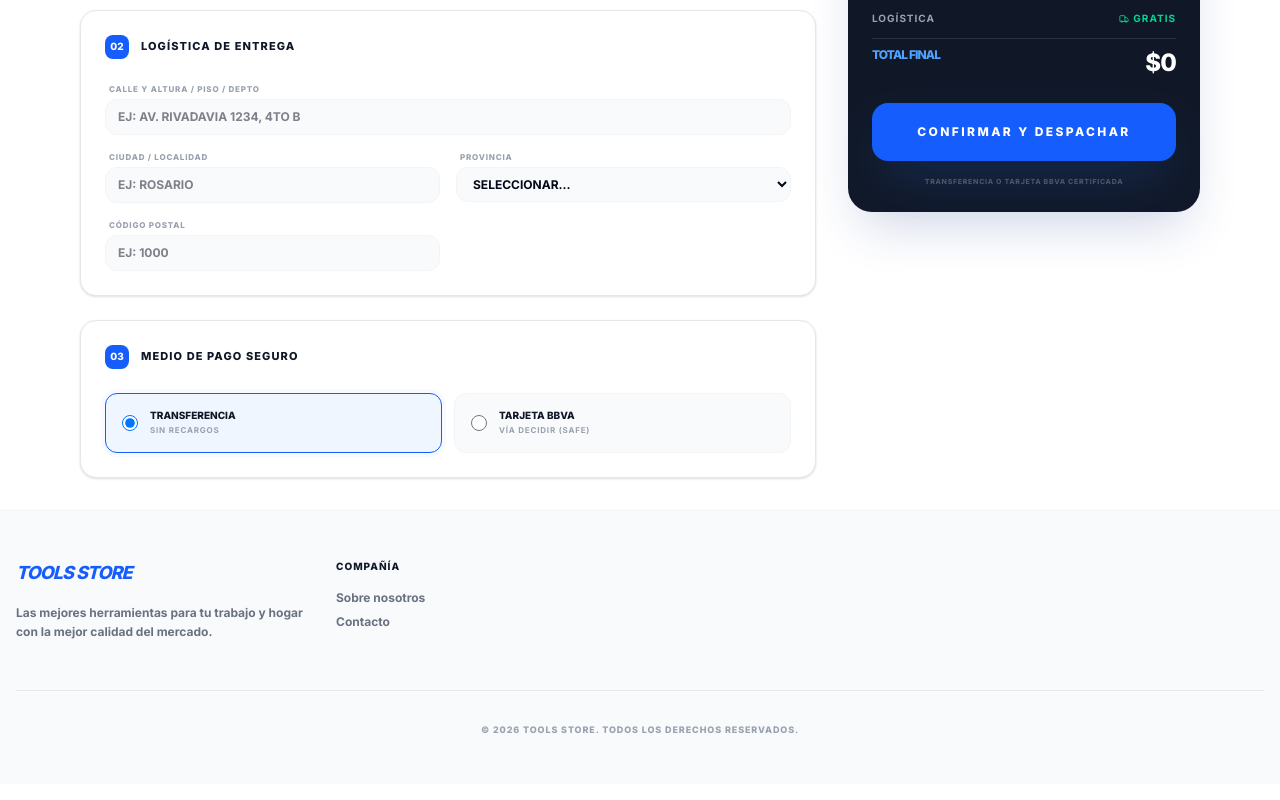
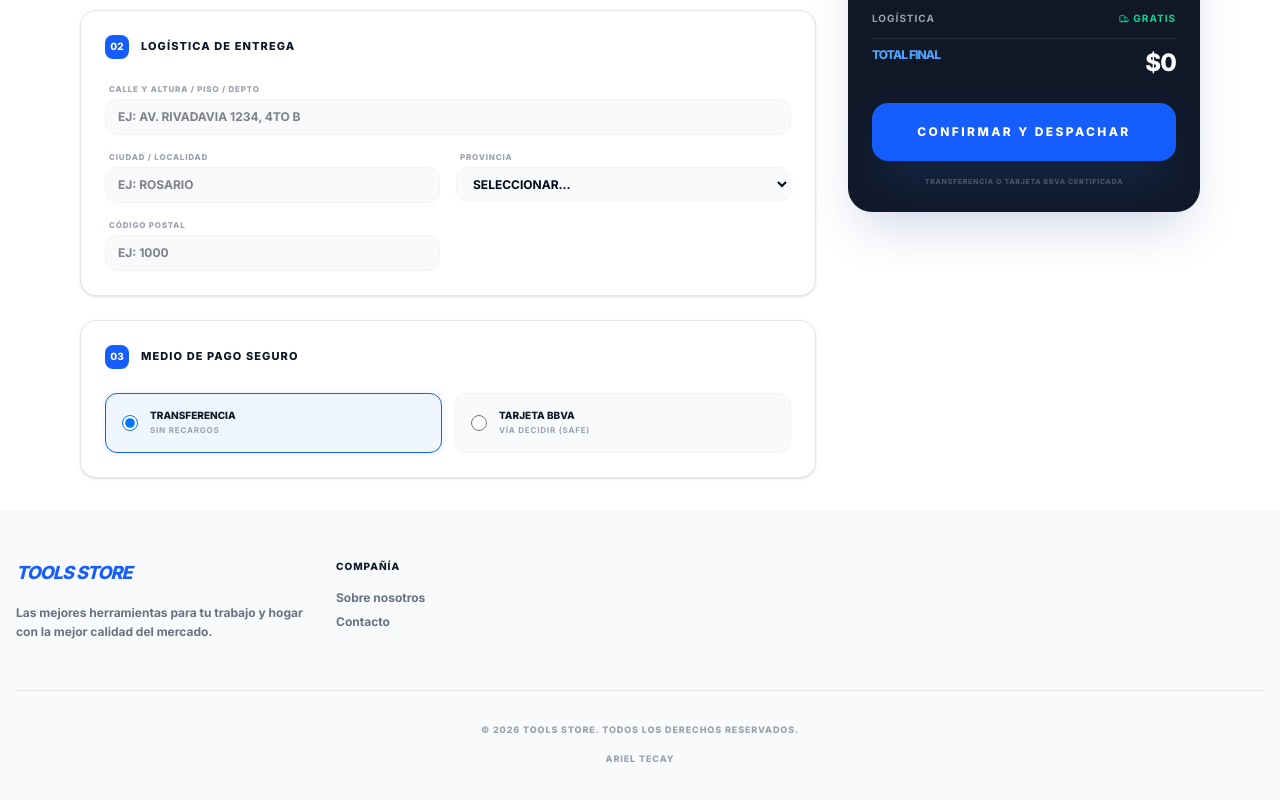
Before and after one commit to arieltecay/shop-tools-ecommerce, a React (Vite) app: page /checkout in a window 1280 px wide. Shown: the part 415-1215 px from the top of the page. Built offline with nearby package versions, Linux system fonts and the light colour scheme; no server answers.

Commit message:
fix: Update category slugs for consistency in Home page

```diff
--- a/src/layout/ShopLayout.tsx
+++ b/src/layout/ShopLayout.tsx
@@ -141,6 +141,9 @@ const ShopLayout = () => {
           <div className="mt-12 border-t border-gray-200 pt-8 text-center text-[9px] font-black text-gray-400 uppercase tracking-widest">
             © {new Date().getFullYear()} Tools Store. Todos los derechos reservados.
           </div>
+          <div className="mt-4 text-center text-[9px] font-black text-gray-400 uppercase tracking-widest">
+            Ariel Tecay
+          </div>
         </div>
       </footer>
     </div>
--- a/src/pages/home/Home.tsx
+++ b/src/pages/home/Home.tsx
@@ -69,8 +69,8 @@ const Home = () => {
         <h2 className="mb-8 text-3xl font-bold">Categorías Populares</h2>
         <div className="grid grid-cols-1 gap-6 sm:grid-cols-2 lg:grid-cols-3">
           {[
-            { name: 'Herramientas Eléctricas', slug: 'power-tools' },
-            { name: 'Herramientas de Mano', slug: 'hand-tools' },
+            { name: 'Herramientas Eléctricas', slug: 'herramientas-electricas' },
+            { name: 'Herramientas de Mano', slug: 'herramientas-manuales' },
             { name: 'Accesorios', slug: 'accessories' }
           ].map((cat) => (
             <Link key={cat.slug} to={`/products/${cat.slug}`} className="group relative h-64 overflow-hidden rounded-xl bg-gray-100">
```
